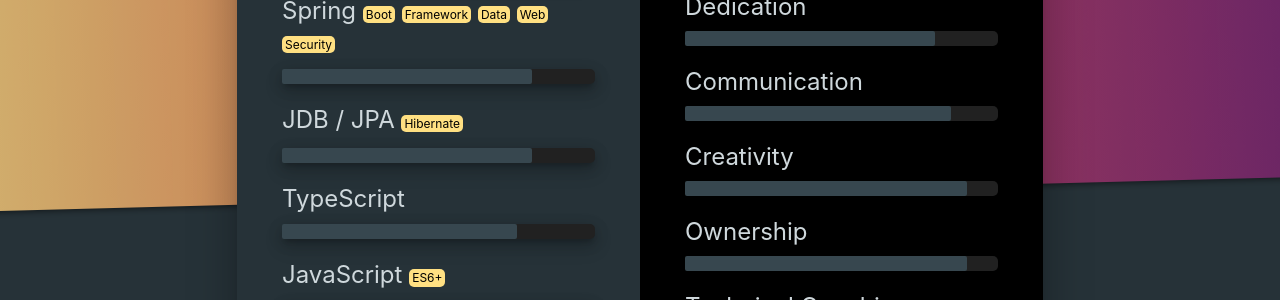
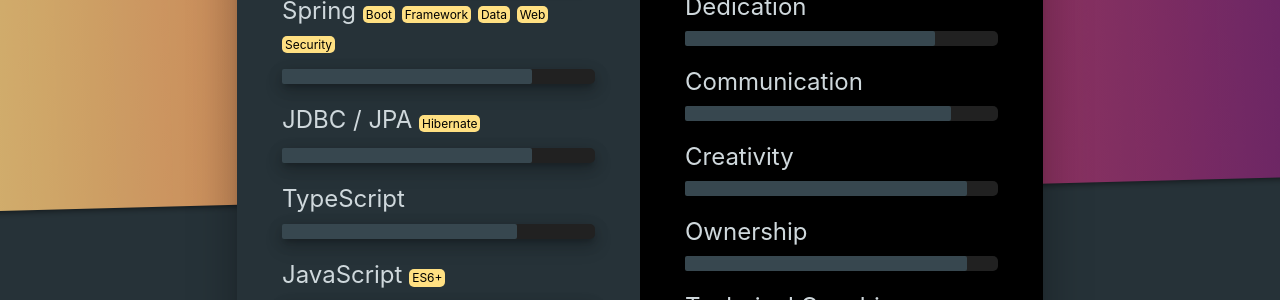
Before and after one commit to nielsdelestinne/niedel.be, a Jekyll site: the page built from cv.markdown, in a window 1280 px wide and 900 px high, scrolled down 4877 px. Shown: the part 155-455 px from the top of the window. Built offline with Jekyll 4.4.1, drawn with Linux system fonts in a browser that asks for light colours.

Commit message:
Corrected JDB to JDBC typo.

```diff
--- a/_layouts/cv.html
+++ b/_layouts/cv.html
@@ -321,7 +321,7 @@ layout: default
                     </div>
                     <div>
                         <h5>
-                            JDB / JPA <span class="badge">Hibernate</span>
+                            JDBC / JPA <span class="badge">Hibernate</span>
                         </h5>
                         <progress max="100" value="80"></progress>
                     </div>
```
